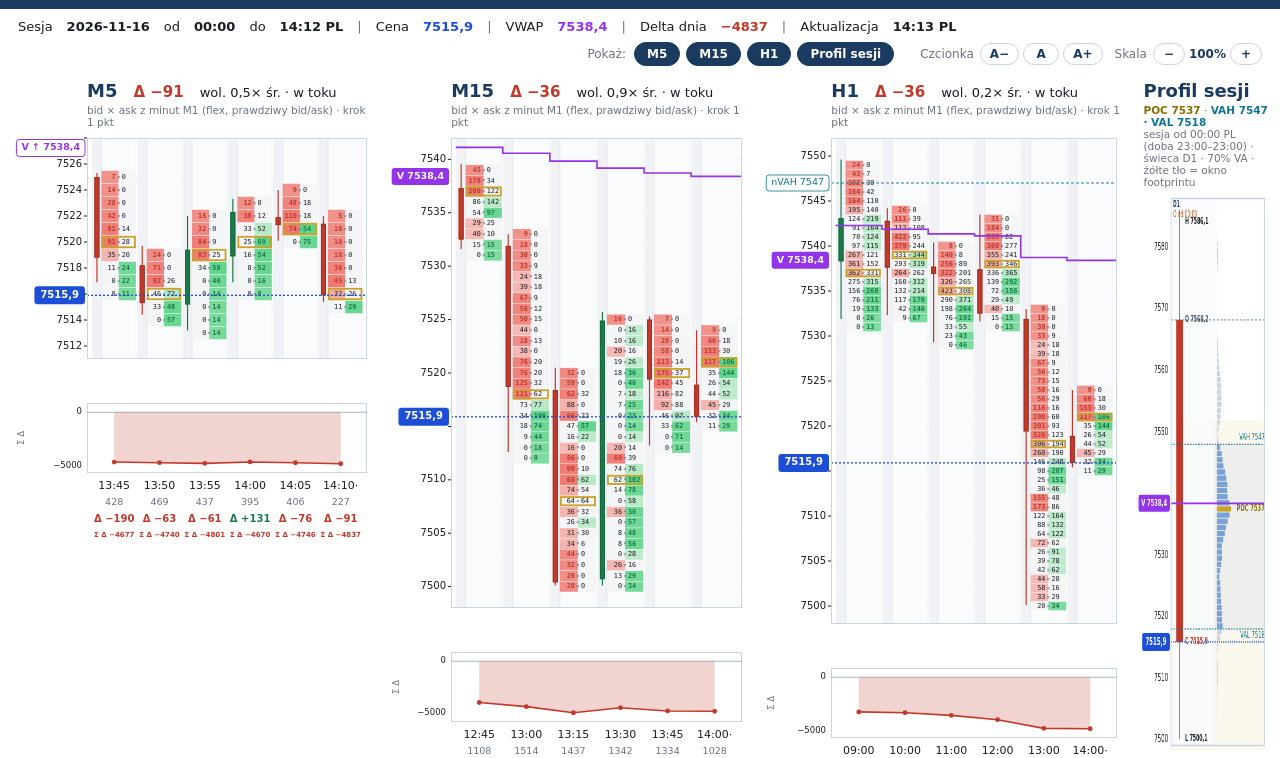
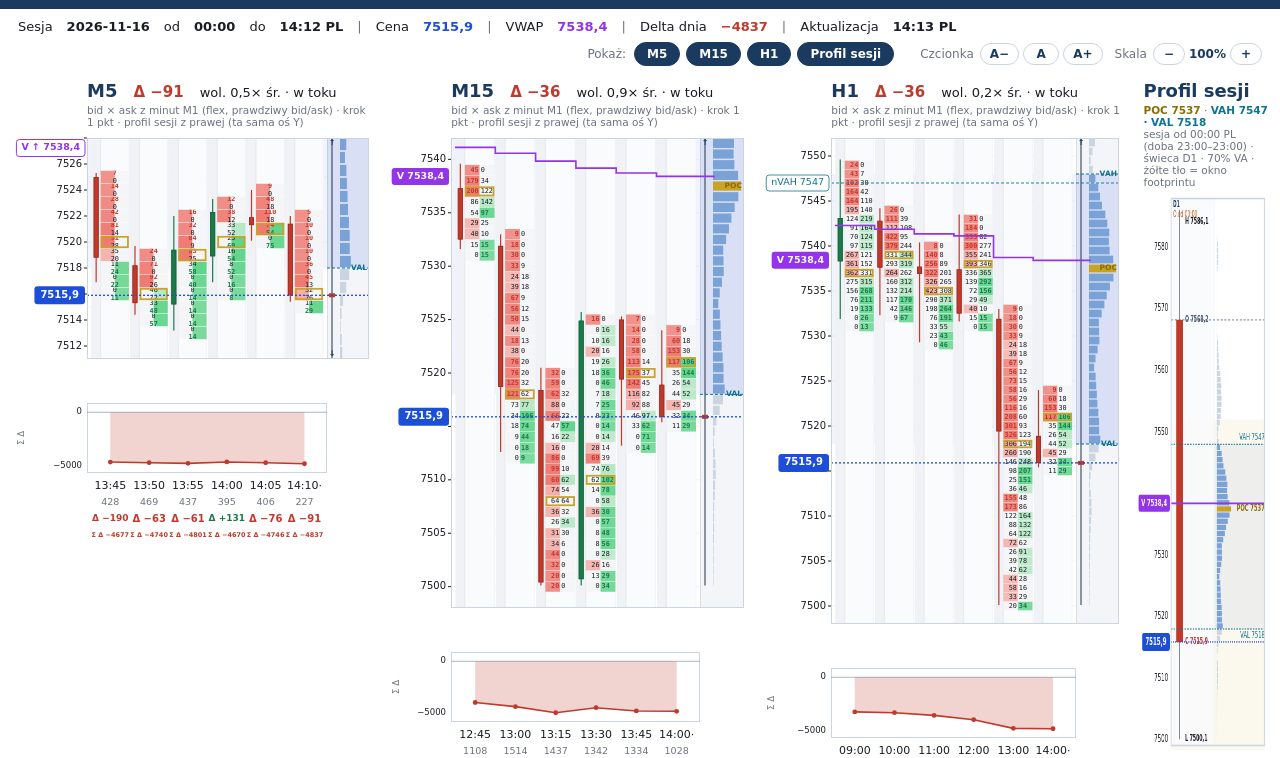
Before and after one commit to tpaczoski/da-flow, a plain HTML site: page live_us500.html in a window 1280 px wide. Shown: the part 42-800 px from the top of the page. Drawn offline with Linux system fonts and the light colour scheme.

Commit message:
live_us500: profil sesji na osi Y każdego okna M5/M15/H1

```diff
--- a/live_us500.html
+++ b/live_us500.html
@@ -98,9 +98,9 @@ canvas{display:block;width:100%}
 <div class="warn" id="stale" hidden></div>
 <div class="err" id="msg"></div>
 <div class="cols" id="grid" hidden>
-  <section class="col" data-k="m5"><div class="ch" id="h5"></div><div class="sub">bid × ask z minut M1 (flex, prawdziwy bid/ask) · krok 1 pkt</div><div class="cv fp" title="Przeciągnij: czas ↔, cena ↕. Kółko: cena, Shift+kółko: czas."><canvas id="c5"></canvas><canvas class="ov" id="o5"></canvas></div></section>
-  <section class="col" data-k="m15"><div class="ch" id="h15"></div><div class="sub">bid × ask z minut M1 (flex, prawdziwy bid/ask) · krok 1 pkt</div><div class="cv fp" title="Przeciągnij: czas ↔, cena ↕. Kółko: cena, Shift+kółko: czas."><canvas id="c15"></canvas><canvas class="ov" id="o15"></canvas></div></section>
-  <section class="col" data-k="h1"><div class="ch" id="h60"></div><div class="sub">bid × ask z minut M1 (flex, prawdziwy bid/ask) · krok 1 pkt</div><div class="cv fp" title="Przeciągnij: czas ↔, cena ↕. Kółko: cena, Shift+kółko: czas."><canvas id="c60"></canvas><canvas class="ov" id="o60"></canvas></div></section>
+  <section class="col" data-k="m5"><div class="ch" id="h5"></div><div class="sub">bid × ask z minut M1 (flex, prawdziwy bid/ask) · krok 1 pkt · profil sesji z prawej (ta sama oś Y)</div><div class="cv fp" title="Przeciągnij: czas ↔, cena ↕. Kółko: cena, Shift+kółko: czas."><canvas id="c5"></canvas><canvas class="ov" id="o5"></canvas></div></section>
+  <section class="col" data-k="m15"><div class="ch" id="h15"></div><div class="sub">bid × ask z minut M1 (flex, prawdziwy bid/ask) · krok 1 pkt · profil sesji z prawej (ta sama oś Y)</div><div class="cv fp" title="Przeciągnij: czas ↔, cena ↕. Kółko: cena, Shift+kółko: czas."><canvas id="c15"></canvas><canvas class="ov" id="o15"></canvas></div></section>
+  <section class="col" data-k="h1"><div class="ch" id="h60"></div><div class="sub">bid × ask z minut M1 (flex, prawdziwy bid/ask) · krok 1 pkt · profil sesji z prawej (ta sama oś Y)</div><div class="cv fp" title="Przeciągnij: czas ↔, cena ↕. Kółko: cena, Shift+kółko: czas."><canvas id="c60"></canvas><canvas class="ov" id="o60"></canvas></div></section>
   <section class="col prof" data-k="prof"><div class="ch" id="hProf"></div><div class="sub" id="sProf">cała sesja · 70% VA · krok 1 pkt</div><div class="cv"><canvas id="cProf"></canvas><canvas class="ov" id="oProf"></canvas></div></section>
 </div>
 <div class="none" id="none" hidden>Wszystkie kolumny ukryte – włącz którąś przyciskiem „Pokaż”.</div>
@@ -269,6 +269,75 @@ function rrect(ctx, x, y, w, h, r) { ctx.beginPath(); ctx.roundRect ? ctx.roundR
 function niceStep(r) { const m = Math.pow(10, Math.floor(Math.log10(Math.max(1e-9, r)))); const f = r / m; return (f <= 1 ? 1 : f <= 2 ? 2 : f <= 5 ? 5 : 10) * m; }
 function tickStep(span) { return span > 40 ? 5 : span > 16 ? 2 : 1; }
 
+function sessProf(bars, price) {
+  if (!bars || !bars.length) return null;
+  const vm = volMap(bars), va = va70(vm);
+  if (!va) return null;
+  const dO = bars[0].o, dH = Math.max(...bars.map(b => b.h)), dL = Math.min(...bars.map(b => b.l)), dC = price;
+  return { vm, va, dO, dH, dL, dC, maxV: Math.max(...va.vs) };
+}
+function drawSessStrip(ctx, o) {
+  const { profX, profW, T, fpH, Y, ymin, ymax, rowH, sess } = o;
+  if (!sess || profW < 20) return;
+  const { va, dO, dH, dL, dC, maxV } = sess;
+  ctx.fillStyle = '#f3f5f8';
+  ctx.fillRect(profX, T, profW, fpH);
+  ctx.strokeStyle = '#d8dee6'; ctx.lineWidth = 1;
+  ctx.beginPath(); ctx.moveTo(profX + 0.5, T); ctx.lineTo(profX + 0.5, T + fpH); ctx.stroke();
+  const yVah = Y(va.vah + 1), yVal = Y(va.val);
+  const vaTop = Math.max(T, Math.min(T + fpH, yVah)), vaBot = Math.max(T, Math.min(T + fpH, yVal));
+  if (vaBot > vaTop) {
+    ctx.fillStyle = 'rgba(29,78,216,.12)';
+    ctx.fillRect(profX, vaTop, profW, vaBot - vaTop);
+  }
+  const cW = 10, hX = profX + cW + 3, barMax = Math.max(4, profW - cW - 6);
+  const rh = Math.max(1.2, rowH * 0.86);
+  va.ps.forEach((p, k) => {
+    if (p < ymin - 0.05 || p > ymax + 0.05) return;
+    const w = va.vs[k] / maxV * barMax;
+    ctx.fillStyle = p === va.poc ? C.poc : (p >= va.val && p <= va.vah ? '#7aa2d6' : '#cbd5e1');
+    ctx.fillRect(hX, Y(p + 0.5) - rh / 2, w, rh);
+  });
+  ctx.save();
+  ctx.beginPath(); ctx.rect(profX, T, cW + 3, fpH); ctx.clip();
+  const ccol = dC >= dO ? C.green : C.red, cx = profX + 5, bw = 5;
+  ctx.strokeStyle = '#334155'; ctx.lineWidth = 1.1;
+  ctx.beginPath(); ctx.moveTo(cx, Y(dH)); ctx.lineTo(cx, Y(dL)); ctx.stroke();
+  const yb1 = Y(Math.max(dO, dC)), yb2 = Y(Math.min(dO, dC)), bodyH = Math.max(0, yb2 - yb1);
+  if (bodyH <= fpH * 0.28) {
+    ctx.fillStyle = ccol; ctx.fillRect(cx - bw / 2, yb1, bw, Math.max(2, bodyH));
+  } else {
+    // window shows only a slice of the day — ticks at O/C, not a full-height body
+    ctx.strokeStyle = ccol; ctx.lineWidth = 1.5;
+    if (dO >= ymin && dO <= ymax) { ctx.beginPath(); ctx.moveTo(cx - 4, Y(dO)); ctx.lineTo(cx + 4, Y(dO)); ctx.stroke(); }
+    if (dC >= ymin && dC <= ymax) {
+      ctx.beginPath(); ctx.moveTo(cx - 4, Y(dC)); ctx.lineTo(cx + 4, Y(dC)); ctx.stroke();
+      ctx.fillStyle = ccol; ctx.fillRect(cx - 3, Y(dC) - 2, 6, 4);
+    }
+  }
+  ctx.restore();
+  ctx.setLineDash([3, 2]); ctx.lineWidth = 1;
+  for (const [p, col] of [[va.vah + 1, C.nvah], [va.val, C.nvah]]) {
+    if (p < ymin || p > ymax) continue;
+    ctx.strokeStyle = col;
+    ctx.beginPath(); ctx.moveTo(profX, Y(p)); ctx.lineTo(profX + profW, Y(p)); ctx.stroke();
+  }
+  ctx.setLineDash([]);
+  font(ctx, 7.5, true); ctx.textAlign = 'right'; ctx.textBaseline = 'middle';
+  const labs = [];
+  if (va.poc >= ymin && va.poc <= ymax) labs.push({ t: 'POC', y: Y(va.poc + 0.5), col: '#8a6d00' });
+  if (va.vah + 1 >= ymin && va.vah + 1 <= ymax) labs.push({ t: 'VAH', y: Y(va.vah + 1), col: C.nvah });
+  if (va.val >= ymin && va.val <= ymax) labs.push({ t: 'VAL', y: Y(va.val), col: C.nvah });
+  labs.sort((a, b) => a.y - b.y);
+  for (let i = 1; i < labs.length; i++) if (labs[i].y - labs[i - 1].y < 9) labs[i].y = labs[i - 1].y + 9;
+  for (const it of labs) {
+    if (it.y < T + 5 || it.y > T + fpH - 5) continue;
+    ctx.fillStyle = it.col; ctx.fillText(it.t, profX + profW - 2, it.y);
+  }
+  font(ctx, 8, true); ctx.textAlign = 'center'; ctx.fillStyle = C.navy;
+  if (dH > ymax + 0.05) { ctx.textBaseline = 'top'; ctx.fillText('↑', profX + 5, T + 1); }
+  if (dL < ymin - 0.05) { ctx.textBaseline = 'bottom'; ctx.fillText('↓', profX + 5, T + fpH - 1); }
+}
 function drawFp(cv, all, tf, ymin, ymax, price, refItems, rowH, vwap) {
   const T = 4;
   const fpH = Math.round((ymax - ymin) * rowH);
@@ -288,13 +357,18 @@ function drawFp(cv, all, tf, ymin, ymax, price, refItems, rowH, vwap) {
     need = Math.max(need, labW(`${refShort(lab)} ${fpx(y)}`, 9.5, false, 12));
   }
   const L = Math.max(56, Math.min(78, Math.ceil(need + 4)));
-  const R = 8;
-  const pw = W - L - R;
+  const R = 6;
+  const sess = (VIEW && VIEW.bars && VIEW.bars.length) ? sessProf(VIEW.bars, price) : null;
+  const avail = W - L - R;
+  const profW = sess ? Math.max(36, Math.min(56, Math.round(avail * 0.15))) : 0;
+  const plotW = avail - profW;
+  const pw = plotW + profW;
+  const profX = L + plotW;
   const bars = visibleSlice(all, tf);
   const n = bars.length;
   const xOff = 0.60;
-  const X = u => L + (u + xOff) / (n + 0.18) * pw;
-  const unit = pw / (n + 0.18);
+  const X = u => L + (u + xOff) / (n + 0.18) * plotW;
+  const unit = plotW / (n + 0.18);
   const Y = p => T + (ymax - p) / (ymax - ymin) * fpH;
   const colW = unit * 0.96;
   // narrow reserved candle gutter left of bid×ask
@@ -305,6 +379,14 @@ function drawFp(cv, all, tf, ymin, ymax, price, refItems, rowH, vwap) {
   for (let p = Math.floor(ymin); p <= Math.ceil(ymax); p += STEP) {
     ctx.strokeStyle = p % 5 === 0 ? '#eef1f4' : '#f7f8fa'; ctx.lineWidth = p % 5 === 0 ? 0.8 : 0.5;
     ctx.beginPath(); ctx.moveTo(L, Y(p)); ctx.lineTo(L + pw, Y(p)); ctx.stroke();
+  }
+  if (sess) {
+    const yVah = Y(sess.va.vah + 1), yVal = Y(sess.va.val);
+    const vaTop = Math.max(T, Math.min(T + fpH, yVah)), vaBot = Math.max(T, Math.min(T + fpH, yVal));
+    if (vaBot > vaTop) {
+      ctx.fillStyle = 'rgba(29,78,216,.06)';
+      ctx.fillRect(L, vaTop, plotW, vaBot - vaTop);
+    }
   }
   const fcell = v => {
     if (v == null) return '—';
@@ -385,6 +467,7 @@ function drawFp(cv, all, tf, ymin, ymax, price, refItems, rowH, vwap) {
       if (c.poc === p) { ctx.strokeStyle = C.poc; ctx.lineWidth = 1.8; ctx.strokeRect(cellsX + 1, yTop + 1, cellsW - 2, hh - 2); }
     }
   });
+  if (sess) drawSessStrip(ctx, { profX, profW, T, fpH, Y, ymin, ymax, rowH, sess });
   for (const [y, , col] of refItems) {
     if (y < ymin || y > ymax) continue;
     ctx.strokeStyle = col; ctx.lineWidth = 1; ctx.setLineDash([3, 2]); ctx.globalAlpha = 0.9;
@@ -496,13 +579,13 @@ function drawFp(cv, all, tf, ymin, ymax, price, refItems, rowH, vwap) {
   let lo = Math.min(0, ...accs), hi = Math.max(0, ...accs);
   const pad = Math.max(20, (hi - lo) * 0.18); lo -= pad; hi += pad;
   const AY = v => aT + (hi - v) / (hi - lo) * accH;
-  GEO[cv.id] = { type: 'fp', W, H, L, pw, R, T, fpH, ymin, ymax, aT, accH, alo: lo, ahi: hi, n, unit, xOff, bars, all, tf };
-  ctx.strokeStyle = C.spine; ctx.strokeRect(L + 0.5, aT + 0.5, pw - 1, accH - 1);
-  ctx.strokeStyle = '#94a3b8'; ctx.lineWidth = 0.8; ctx.beginPath(); ctx.moveTo(L, AY(0)); ctx.lineTo(L + pw, AY(0)); ctx.stroke();
+  GEO[cv.id] = { type: 'fp', W, H, L, pw, R, T, fpH, ymin, ymax, aT, accH, alo: lo, ahi: hi, n, unit, xOff, bars, all, tf, plotW, profW, profX, vm: sess && sess.vm };
+  ctx.strokeStyle = C.spine; ctx.strokeRect(L + 0.5, aT + 0.5, plotW - 1, accH - 1);
+  ctx.strokeStyle = '#94a3b8'; ctx.lineWidth = 0.8; ctx.beginPath(); ctx.moveTo(L, AY(0)); ctx.lineTo(L + plotW, AY(0)); ctx.stroke();
   if (n) {
     const poly = () => { ctx.beginPath(); ctx.moveTo(X(0), AY(0)); accs.forEach((v, i) => ctx.lineTo(X(i), AY(v))); ctx.lineTo(X(n - 1), AY(0)); ctx.closePath(); };
-    ctx.save(); ctx.beginPath(); ctx.rect(L, aT, pw, AY(0) - aT); ctx.clip(); ctx.globalAlpha = 0.22; ctx.fillStyle = C.green; poly(); ctx.fill(); ctx.restore();
-    ctx.save(); ctx.beginPath(); ctx.rect(L, AY(0), pw, aT + accH - AY(0)); ctx.clip(); ctx.globalAlpha = 0.22; ctx.fillStyle = C.red; poly(); ctx.fill(); ctx.restore();
+    ctx.save(); ctx.beginPath(); ctx.rect(L, aT, plotW, AY(0) - aT); ctx.clip(); ctx.globalAlpha = 0.22; ctx.fillStyle = C.green; poly(); ctx.fill(); ctx.restore();
+    ctx.save(); ctx.beginPath(); ctx.rect(L, AY(0), plotW, aT + accH - AY(0)); ctx.clip(); ctx.globalAlpha = 0.22; ctx.fillStyle = C.red; poly(); ctx.fill(); ctx.restore();
     const lc = sgnCol(accs[n - 1]);
     ctx.strokeStyle = lc; ctx.lineWidth = 1.6; ctx.beginPath(); accs.forEach((v, i) => i ? ctx.lineTo(X(i), AY(v)) : ctx.moveTo(X(i), AY(v))); ctx.stroke();
     ctx.fillStyle = lc; accs.forEach((v, i) => { ctx.beginPath(); ctx.arc(X(i), AY(v), 2.4, 0, 7); ctx.fill(); });
@@ -762,8 +845,9 @@ function drawCross() {
       if (CROSS.price != null && CROSS.price >= g.ymin && CROSS.price <= g.ymax) {
         const y = Y(CROSS.price); dash(ctx, g.L, y, g.L + g.pw, y);
         tag(ctx, g.L - 2, y, fpx(Math.round(CROSS.price * 10) / 10), 'right', null, 0, g.L);
+        if (CROSS.prof && CROSS.vol != null) tag(ctx, g.L + g.pw, y - 12, 'wol. ' + fint(CROSS.vol), 'right', '#475569');
       }
-      if (src) {
+      if (src && !CROSS.prof) {
         dash(ctx, CROSS.x, g.T, CROSS.x, g.aT + g.accH);
         const i = Math.round((CROSS.x - g.L) / g.unit - (g.xOff ?? 0.55));
         if (i >= 0 && i < g.n) {
@@ -797,9 +881,13 @@ function onPtr(e, id) {
   const x = e.clientX - rc.left, y = e.clientY - rc.top;
   if (x < g.L || x > g.L + g.pw) { CROSS = null; drawCross(); return; }
   if (g.type === 'fp') {
-    if (y >= g.T && y <= g.T + g.fpH) CROSS = { id, x, y, price: g.ymax - (y - g.T) / g.fpH * (g.ymax - g.ymin) };
-    else if (y >= g.aT && y <= g.aT + g.accH) CROSS = { id, x, y, acc: g.ahi - (y - g.aT) / g.accH * (g.ahi - g.alo) };
-    else CROSS = { id, x, y };
+    const inProf = !!(g.profW && x >= g.profX);
+    if (y >= g.T && y <= g.T + g.fpH) {
+      const price = g.ymax - (y - g.T) / g.fpH * (g.ymax - g.ymin);
+      const b = Math.floor(price + 1e-9);
+      CROSS = { id, x, y, price, prof: inProf, vol: (inProf && g.vm) ? (g.vm.get(b) || 0) : null };
+    } else if (!inProf && y >= g.aT && y <= g.aT + g.accH) CROSS = { id, x, y, acc: g.ahi - (y - g.aT) / g.accH * (g.ahi - g.alo) };
+    else CROSS = { id, x, y, prof: inProf };
   } else {
     CROSS = (y >= g.T && y <= g.B) ? { id, x, y, price: g.hi - (y - g.T) / (g.B - g.T) * (g.hi - g.lo) } : null;
   }
@@ -814,13 +902,14 @@ function onDown(e, id) {
   const el = e.currentTarget, rc = el.getBoundingClientRect();
   const x = e.clientX - rc.left, y = e.clientY - rc.top;
   if (x < g.L || x > g.L + g.pw) { onPtr(e, id); return; }
+  const inProf = !!(g.profW && x >= g.profX);
   const inPrice = y >= g.T && y <= g.T + g.fpH;
-  const inTime = y >= g.T && y <= g.aT + g.accH + 8;
+  const inTime = !inProf && y >= g.T && y <= g.aT + g.accH + 8;
   if (!inPrice && !inTime) { onPtr(e, id); return; }
   try { el.setPointerCapture(e.pointerId); } catch (err) {}
   DRAG = { id, tf: g.tf, x0: e.clientX, y0: e.clientY, end0: windowEnd(g.all, g.tf),
     ymin: g.ymin, ymax: g.ymax, unit: g.unit, fpH: g.fpH,
-    allowX: inTime || inPrice, allowY: inPrice, moved: false };
+    allowX: inTime || (inPrice && !inProf), allowY: inPrice, moved: false };
   onPtr(e, id);
 }
 function onMove(e, id) {
@@ -935,7 +1024,7 @@ function render(data) {
   const ibh = refItems.find(r => r[1] === 'IB High'), ibl = refItems.find(r => r[1] === 'IB Low');
   $('foot').innerHTML =
     `Bid × ask z minut M1 ttechou flex (prawdziwy wolumen bid/ask na poziom 0,5 pkt, zsumowany do kroku 1 pkt) · ${bars.length} minut M1 ${fmtHM.format(new Date(bars[0].ms))}–${fmtHM.format(new Date(last.ms))} PL · domyślnie ostatnie 6 świec na interwał (przeciągnij wykres ↔ żeby cofnąć się w sesji, ↕ żeby przesunąć cenę; kółko = cena, Shift+kółko = czas; ⟲ na żywo wraca do bieżących świec i śledzenia). „·” = świeca w toku.<br>` +
-    `Oś Y każdego interwału dopasowana do widocznych świec (${fpx(ymin)}–${fpx(ymax)} łącznie; przeciągnij ↕ żeby przesunąć, ⟲ na żywo wraca do auto) · świeca OHLC z lewej strony każdej kolumny (ciało open–close, knot high–low, zielona wzrost / czerwona spadek) · ` +
+    `Profil sesji (wolumen, 70% VA, POC, VWAP, świeca D1) po prawej stronie każdego okna M5/M15/H1, na tej samej osi Y co komórki bid×ask · oś Y każdego interwału dopasowana do widocznych świec (${fpx(ymin)}–${fpx(ymax)} łącznie; przeciągnij ↕ żeby przesunąć, ⟲ na żywo wraca do auto) · świeca OHLC z lewej strony każdej kolumny (ciało open–close, knot high–low, zielona wzrost / czerwona spadek) · ` +
     `IB ${ibl ? fpx(ibl[0]) + '–' + fpx(ibh[0]) : '— (od 15:30)'} · ONH ${onh ? fpx(onh[0]) : '—'} · nVAH ${nv ? fpx(nv[0]) : '—'} (noc 00:00–15:30 PL) · VWAP sesji ${fpx(Math.round(vwap * 10) / 10)} (fioletowa linia; Σ cena·(bid+ask)/Σ(bid+ask) od początku sesji, w kolumnach schodkowo na zamknięcie świecy) · imbalance ${IMB}× po przekątnej (pogrubione) · ramka złota = POC świecy · wol. X× śr. = wolumen bieżącej świecy / średnia z 12 poprzednich.<br>` +
     `Σ Δ (acc delta) liczona od ${fmtHM.format(new Date(bars[0].ms))} PL · czas polski (Europe/Warsaw) · strona odświeża dane co 60 s, dane aktualizowane co 5 min (pn–pt 6:00–21:55) · analiza, nie rekomendacja.`;
   Object.assign(document.body.dataset, { status: 'ok', price: String(price), vwap: String(vwap), delta: String(dayDelta), nbars: String(bars.length) });
```
